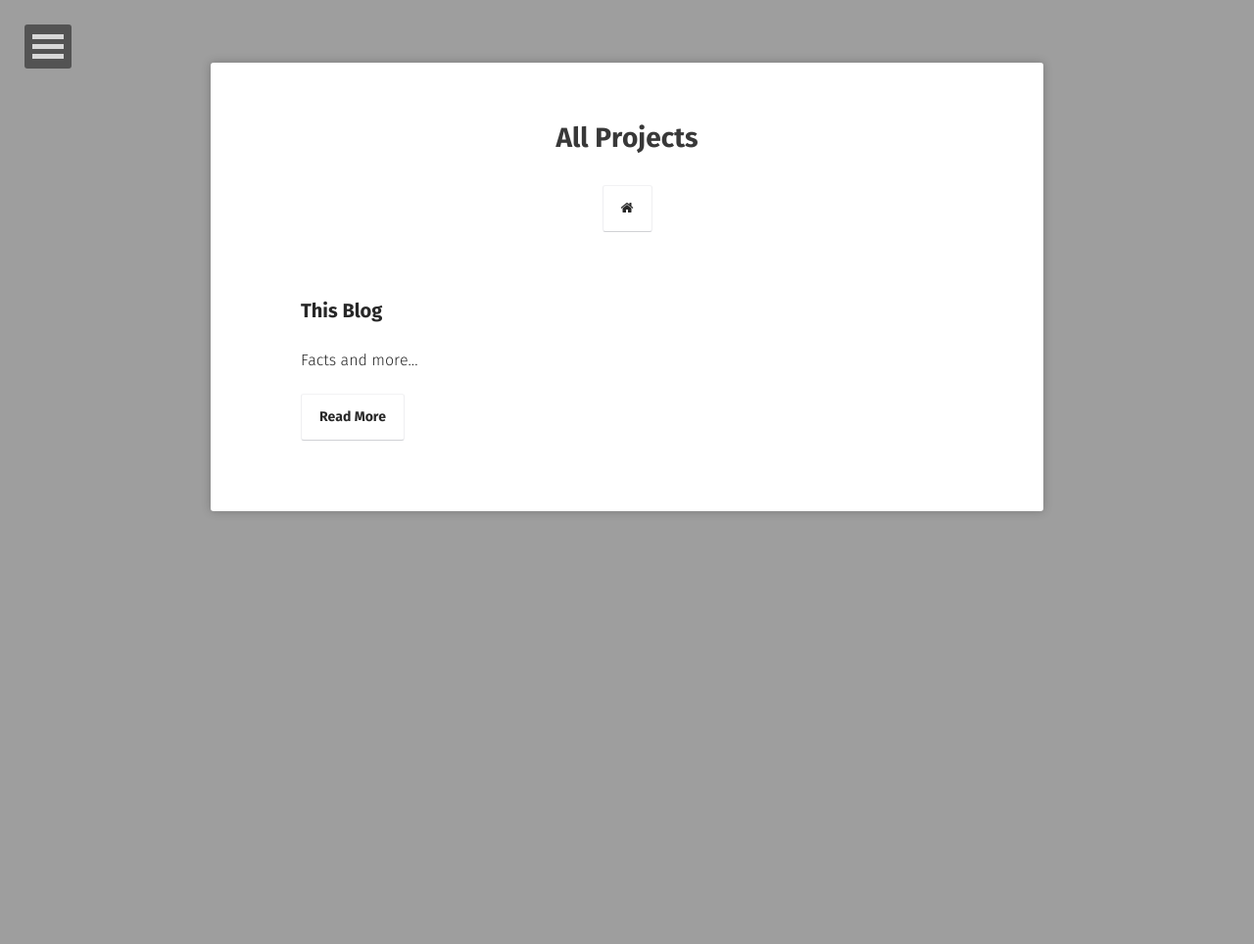
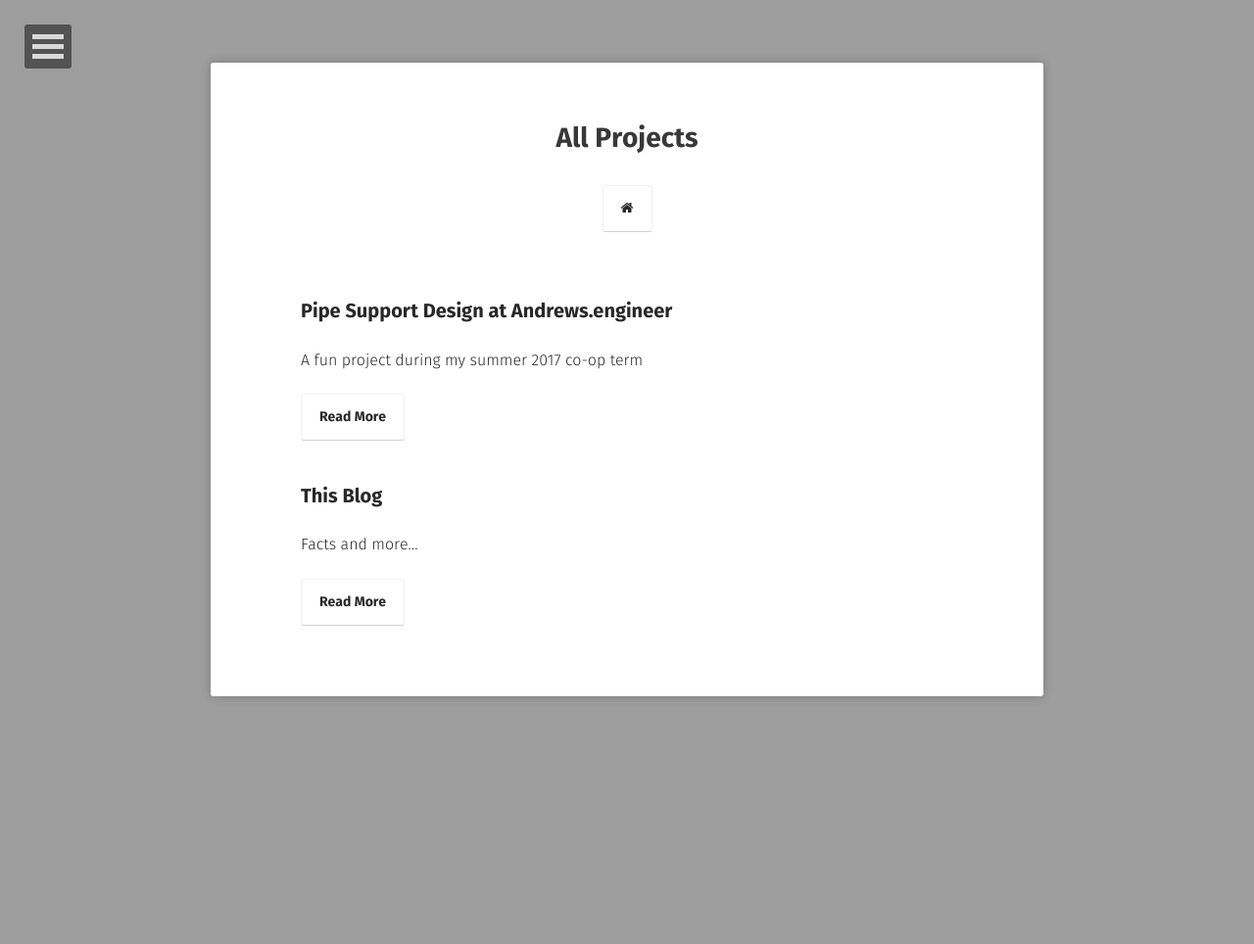
Before and after one commit to tnecniv22/Blog-Version-2017, a Jekyll site: the page built from projects/index.md, in a window 1280 px wide. Shown: the whole page at 98% size. Built offline with Jekyll 4.4.1, drawn with Linux system fonts in a browser that asks for light colours; some web fonts are replaced.

Commit message:
new post

```diff
--- a/_config.yml
+++ b/_config.yml
@@ -43,7 +43,7 @@ sass:
 #facebook:           username
 #github-url:         tnecniv22
 #stackoverflow:     123456/username   from a "http://stackoverflow.com/users/123456/username" link
-linkedin:           tnecniv22
+linkedin:           wshwang
 #xing:              username
 instagram:          tnecniv22
 #lastfm:            username
--- /dev/null
+++ b/_posts/2017-08-31-andrewsmanhole.md
@@ -0,0 +1,42 @@
+---
+layout: post
+title:  "Pipe Support Design at Andrews.engineer"
+date:   2017-08-31
+excerpt: " A fun project during my summer 2017 co-op term"
+feature: <img src="/assets/img/Andrews/IMG_2398.JPG">
+project: true
+tag:
+- engineering
+- andrews.engineer
+comments: false
+---
+
+During My past co-op term at Andrews.engineer, I had the opportunity of modeling and helping to design a support system for a manhole and pipes that we were going to install in our warehouse.
+
+## Design
+This is the design I drafted in Google Sketchup.
+
+<figure>
+	<img src="/assets/img/Andrews/mh overview wood boxes.png">
+</figure>
+
+About a month later, construction began.
+
+<figure class="third">
+	<img src="/assets/img/Andrews/IMG_2566.JPG">
+	<img src="/assets/img/Andrews/IMG_2567.JPG">
+	<img src="/assets/img/Andrews/IMG_2592.JPG">
+	<figcaption>Detailed shots of the interior; filling the boxes with gravel.</figcaption>
+</figure>
+
+Unfortunately, the manhole support was not finished by the time I left to go back to school. This is how it looked like before my departure:
+
+<figure>
+	<img src="/assets/img/Andrews/IMG_2606.JPG">
+</figure>
+
+I also had an opportunity to draft a fire escape floor plan for our warehouse!
+
+<figure>
+	<img src="/assets/img/Andrews/even more basic.pdf">
+</figure>
```
Also changed, not shown: assets/img/Andrews/IMG_2566.JPG (added), assets/img/Andrews/IMG_2592.JPG (added), assets/img/Andrews/IMG_2606.JPG (added), assets/img/Andrews/mh overview wood boxes.png (added), 3 other files.
